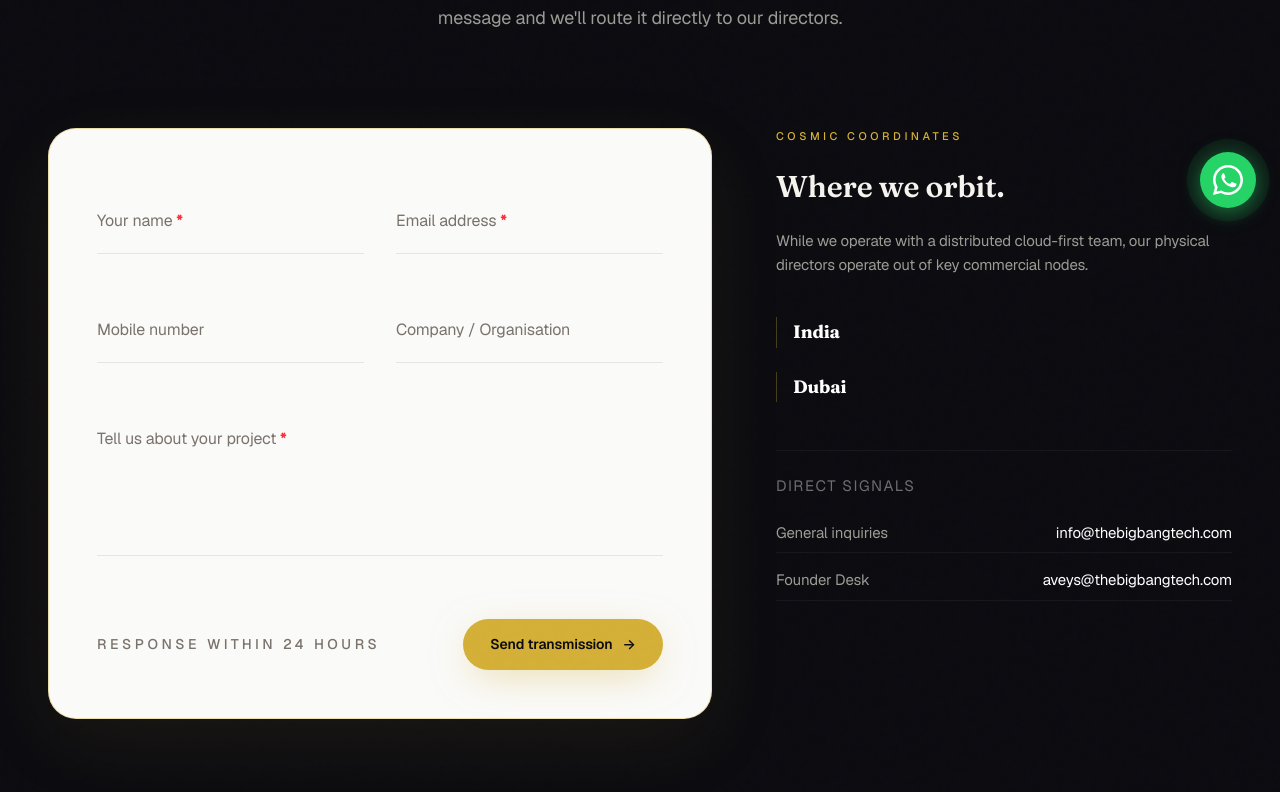
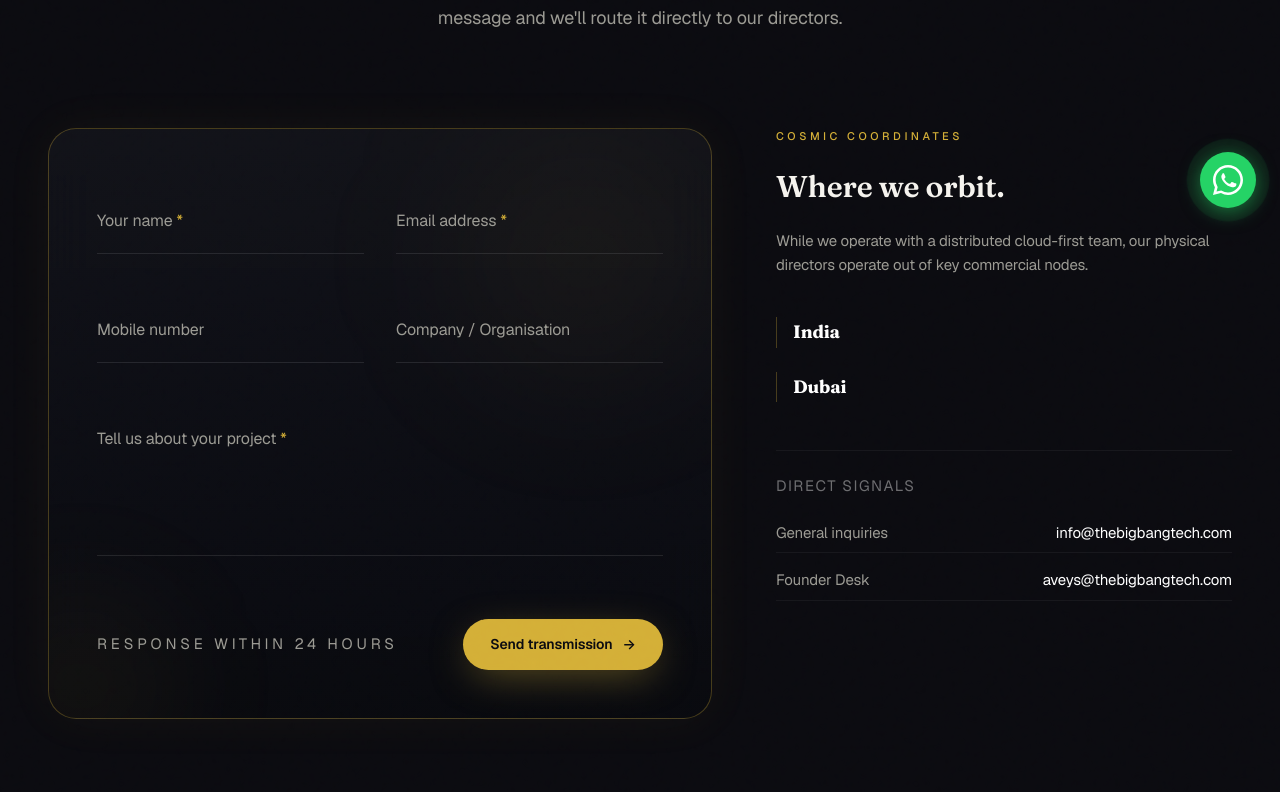
Before and after one commit to MohanPrasathSece/big-bang-launchpad, a React (Vite) app: page /contact in a window 1280 px wide. Shown: the part 568-1360 px from the top of the page. Built offline with nearby package versions, Linux system fonts and the light colour scheme.

Commit message:
design: refine contact form with premium obsidian glassmorphism card

```diff
--- a/src/ContactPage.tsx
+++ b/src/ContactPage.tsx
@@ -121,11 +121,11 @@ function Field({ label, type, name, required = false }: FieldProps) {
       <label
         className={`absolute left-0 transition-all duration-300 pointer-events-none ${
           active
-            ? "top-0 text-[13px] text-[color:var(--gold-soft)] font-semibold tracking-[0.2em] uppercase"
-            : "top-8 text-base text-stone-500"
+            ? "top-0 text-[13px] text-[color:var(--gold)] font-semibold tracking-[0.2em] uppercase"
+            : "top-8 text-base text-[color:var(--muted-foreground)]"
         }`}
       >
-        {label} {required && <span className="text-red-500 font-bold">*</span>}
+        {label} {required && <span className="text-[color:var(--gold)]">*</span>}
       </label>
       {type === "textarea" ? (
         <textarea
@@ -135,7 +135,7 @@ function Field({ label, type, name, required = false }: FieldProps) {
           onFocus={() => setFocused(true)}
           onBlur={() => setFocused(false)}
           onChange={(e) => setVal(e.target.value)}
-          className="w-full bg-transparent border-b border-stone-200 focus:border-[color:var(--gold)] text-stone-900 outline-none py-3 text-lg resize-none transition-colors"
+          className="w-full bg-transparent border-b border-white/10 focus:border-[color:var(--gold)] text-white outline-none py-3 text-lg resize-none transition-colors"
         />
       ) : (
         <input
@@ -145,7 +145,7 @@ function Field({ label, type, name, required = false }: FieldProps) {
           onFocus={() => setFocused(true)}
           onBlur={() => setFocused(false)}
           onChange={(e) => setVal(e.target.value)}
-          className="w-full bg-transparent border-b border-stone-200 focus:border-[color:var(--gold)] text-stone-900 outline-none py-3 text-lg transition-colors"
+          className="w-full bg-transparent border-b border-white/10 focus:border-[color:var(--gold)] text-white outline-none py-3 text-lg transition-colors"
         />
       )}
     </div>
@@ -287,33 +287,34 @@ export default function ContactPage() {
       {/* Contact Content Grid */}
       <section className="max-w-7xl mx-auto px-6 md:px-12 mt-16 md:mt-24 grid lg:grid-cols-12 gap-10 md:gap-16 items-start">
         {/* Form Column */}
-        <div className="lg:col-span-7 bg-[#fafaf9] text-stone-900 p-6 md:p-12 rounded-[28px] border border-[color:var(--gold)]/40 relative overflow-hidden shadow-[0_24px_80px_rgba(212,175,55,0.08)]">
+        <div className="lg:col-span-7 bg-gradient-to-b from-[#12131a]/90 to-[#090a0f]/95 backdrop-blur-xl p-6 md:p-12 rounded-[28px] border border-[color:var(--gold)]/30 relative overflow-hidden shadow-[0_0_50px_rgba(212,175,55,0.05)] hover:border-[color:var(--gold)]/60 hover:shadow-[0_0_60px_rgba(212,175,55,0.12)] transition-all duration-500">
+          <div className="absolute top-0 right-0 w-64 h-64 bg-[color:var(--gold)]/5 rounded-full blur-[80px] pointer-events-none" />
+          <div className="absolute -bottom-16 -left-16 w-48 h-48 bg-[color:var(--gold)]/5 rounded-full blur-[60px] pointer-events-none" />
+
           {submitted ? (
             <motion.div
               initial={{ opacity: 0, scale: 0.95 }}
               animate={{ opacity: 1, scale: 1 }}
-              className="text-center py-16 space-y-6"
+              className="text-center py-16 space-y-6 relative z-10"
             >
               <div className="w-20 h-20 rounded-full border border-[color:var(--gold)] flex items-center justify-center mx-auto relative">
                 <div className="absolute inset-1 rounded-full border border-[color:var(--gold)]/20 animate-ping" />
                 <span className="text-[color:var(--gold)] text-3xl font-semibold">✓</span>
               </div>
-              <h3 className="font-display text-3xl font-bold text-stone-955">
-                Transmission Received
-              </h3>
-              <p className="text-stone-600 max-w-md mx-auto text-[15px]">
+              <h3 className="font-display text-3xl font-bold text-white">Transmission Received</h3>
+              <p className="text-[color:var(--muted-foreground)] max-w-md mx-auto text-[15px]">
                 Your signal has successfully traversed the system. Our team will review the
                 parameters and follow up within 24 hours.
               </p>
               <button
                 onClick={() => setSubmitted(false)}
-                className="btn-ghost border-stone-300 text-stone-800 hover:border-[color:var(--gold)] hover:text-[color:var(--gold)] mt-6 text-[15px] uppercase tracking-wider"
+                className="btn-ghost mt-6 text-[15px] uppercase tracking-wider"
               >
                 Send another message
               </button>
             </motion.div>
           ) : (
-            <form onSubmit={handleSubmit} className="space-y-8">
+            <form onSubmit={handleSubmit} className="space-y-8 relative z-10">
               <div className="grid md:grid-cols-2 gap-8">
                 <Field label="Your name" type="text" name="name" required />
                 <Field label="Email address" type="email" name="email" required />
@@ -325,7 +326,7 @@ export default function ContactPage() {
               <Field label="Tell us about your project" type="textarea" name="details" required />
 
               <div className="flex items-center justify-between flex-wrap gap-4 pt-6">
-                <p className="text-[14px] uppercase tracking-[0.25em] text-stone-500 font-medium">
+                <p className="text-[15px] uppercase tracking-[0.25em] text-[color:var(--muted-foreground)]">
                   Response within 24 hours
                 </p>
                 <button
```
